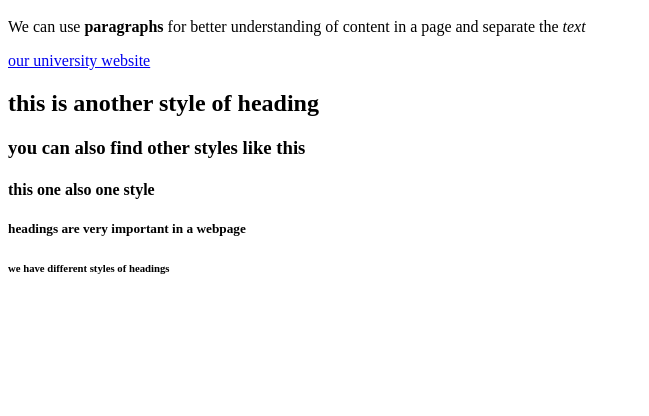
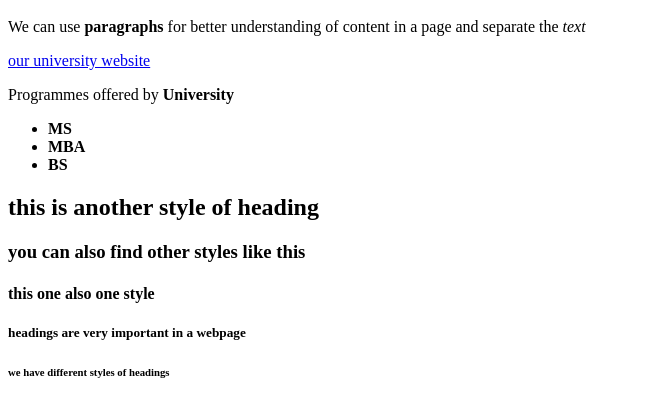
Before and after one commit to manigondasrujana/homework2, a plain HTML site: page index.html in a window 1280 px wide. Shown: the part 48-464 px from the top of the page, without its empty margins (0-649 px from the left). Drawn offline with Linux system fonts and the light colour scheme.

Commit message:
sixth commit

```diff
--- a/index.html
+++ b/index.html
@@ -3,6 +3,12 @@
 		<h1>This is one of the mostly used heading style</h1>
 		<p> We can use<b> paragraphs</b> for better understanding of content in a page and separate the<i> text</i> </p>
 		<a href="https://www.njit.edu"> our university website</a>
+		<p> Programmes offered by <b> University</></p>
+		<ul>
+		<li> MS</li>
+		<li> MBA</li>
+		<li> BS</li>
+		</ul>
 		<h2>this is another style of heading</h2>
 		<h3>you can also find other styles like this</h3>
 		<h4>this one also one style</h4>
```
